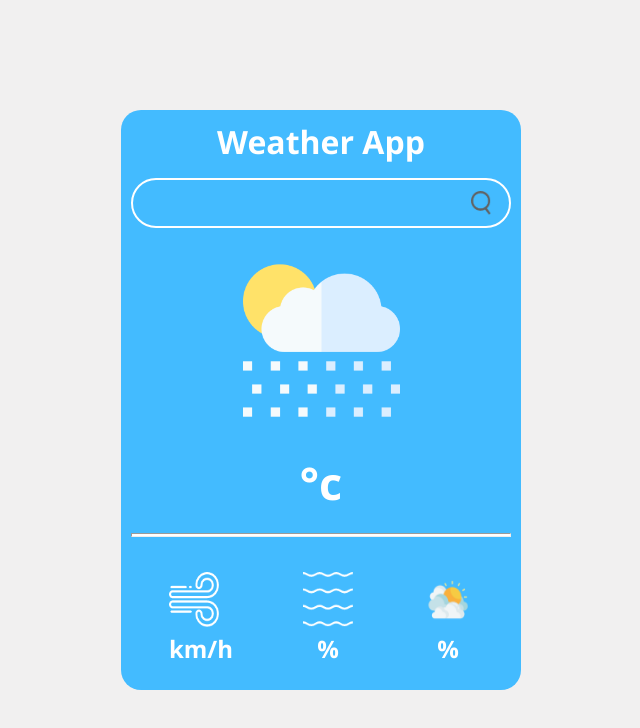
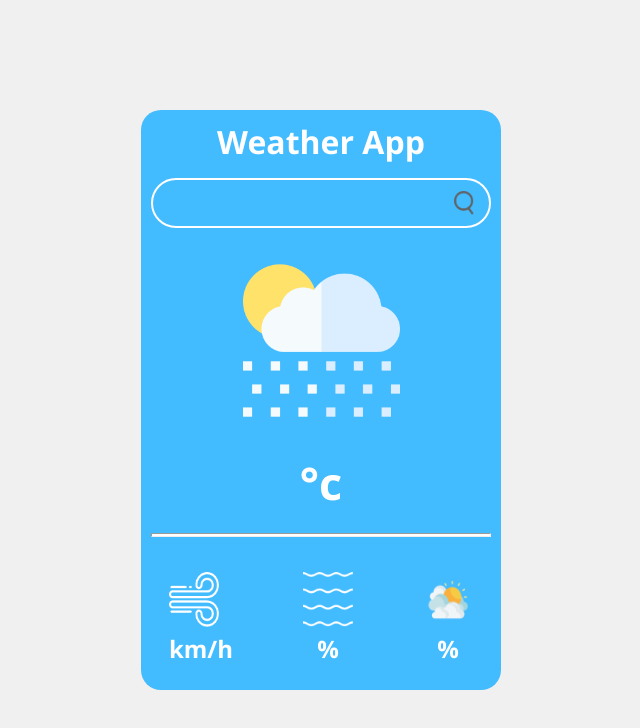
Before and after one commit to tharushaDilhara/weather-app-react, a React (Vite) app: page / in a window 1280 px wide. Shown: the top 728 px of the page, without its empty margins (319-959 px from the left). Built offline with nearby package versions, Linux system fonts and the light colour scheme.

Commit message:
Description of changes

```diff
--- a/src/components/index.css
+++ b/src/components/index.css
@@ -15,7 +15,7 @@
 .conatiner{
     background-color: #43bbff;
     color: #fff;
-    width: 50vh;
+    width: 45vh;
     border-radius: 20px;
     padding: 10px 10px 10px 10px;
 }
```
